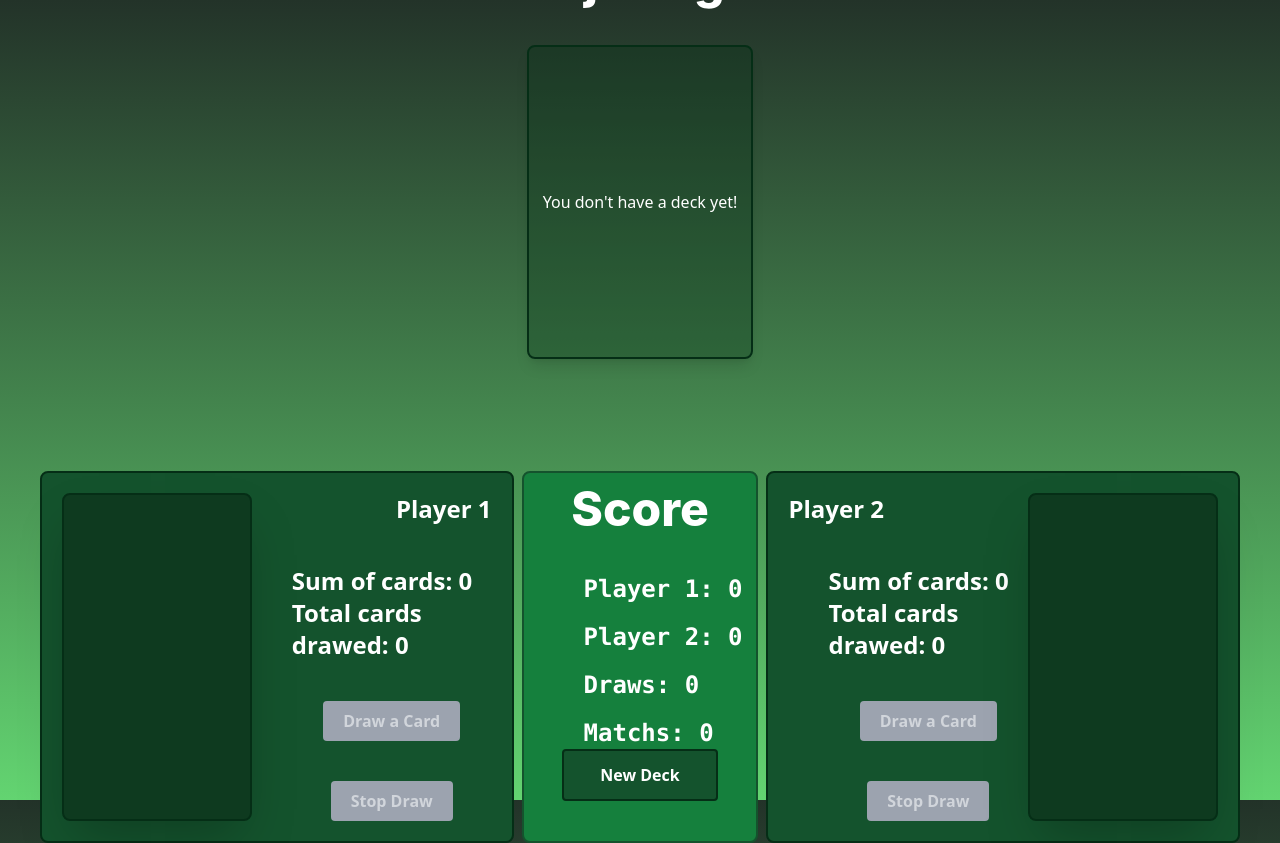
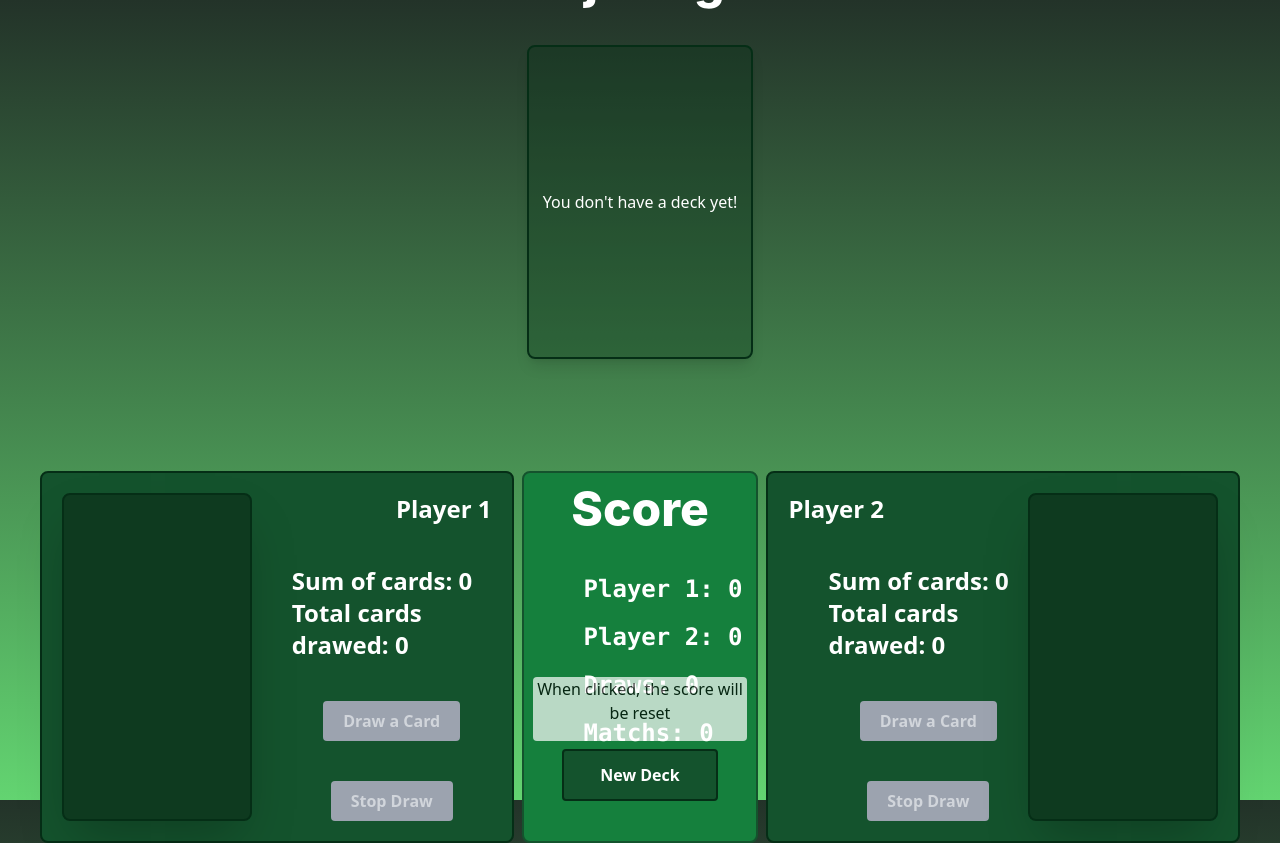
Before and after one commit to vgont/Blackjack-Game, a Next.js app in the folder client/: page / in a window 1280 px wide. Both pictures are taken after a click on the button "New Deck". Built offline with nearby package versions, Linux system fonts and the light colour scheme; no server answers.

Commit message:
add warning while hover new deck

```diff
--- a/client/src/components/DrawCard.tsx
+++ b/client/src/components/DrawCard.tsx
@@ -34,7 +34,7 @@ const DrawCard: React.FC<IDrawCard> = ({
 
   return (
     <button
-      className={`self-center mt-10 px-5 py-2 rounded font-semibold ${handleBgColor()}`}
+      className={`self-center mt-10 px-5 py-2 rounded font-semibold transition ${handleBgColor()}`}
       onClick={onclick}
       disabled={handleDisabledButton(playerTurn, hasDeck, loadingCard)}
     >
--- a/client/src/components/NewDeck.tsx
+++ b/client/src/components/NewDeck.tsx
@@ -1,12 +1,20 @@
 interface INewDeck {
   onclick: () => void;
+  onMouseEnter: () => void;
+  onMouseLeave: () => void;
 }
 
-const NewDeck: React.FC<INewDeck> = ({ onclick }) => {
+const NewDeck: React.FC<INewDeck> = ({
+  onclick,
+  onMouseEnter,
+  onMouseLeave,
+}) => {
   return (
     <button
       onClick={onclick}
-      className="mt-auto mb-7 bg-green-900 hover:bg-green-950 border-2 border-green-950 hover:text-gray-300 font-semibold px-9 py-3 rounded text-white"
+      onMouseEnter={onMouseEnter}
+      onMouseLeave={onMouseLeave}
+      className="transition mt-auto mb-7 bg-green-900 hover:bg-green-950 border-2 border-green-950 hover:text-gray-300 font-semibold px-9 py-3 rounded text-white"
     >
       New Deck
     </button>
--- a/client/src/components/Score.tsx
+++ b/client/src/components/Score.tsx
@@ -1,3 +1,4 @@
+import { useState } from "react";
 import NewDeck from "./NewDeck";
 import PlayerScore from "./PlayerScore";
 import Title from "./Title";
@@ -17,6 +18,12 @@ const Score: React.FC<IScore> = ({
   totalMatchs,
   totalDraws,
 }) => {
+  const [showWarning, setShowWarning] = useState(false);
+
+  const handleWarning = () => {
+    setShowWarning(!showWarning);
+  };
+
   return (
     <div className="w-1/5 flex flex-col items-center bg-green-700 border-2 border-green-900 rounded-lg mx-2 p-3">
       <Title>Score</Title>
@@ -26,7 +33,22 @@ const Score: React.FC<IScore> = ({
         <p className="text-white font-semibold text-2xl font-mono">{`Draws: ${totalDraws}`}</p>
         <p className="text-white font-semibold text-2xl font-mono">{`Matchs: ${totalMatchs}`}</p>
       </div>
-      <NewDeck onclick={handleDeck} />
+      {showWarning && (
+        <div
+          className={`absolute bg-white w-1/6 h-16 mt-48 text-black rounded opacity-0 transition-opacity ${
+            showWarning ? "opacity-70" : ""
+          }`}
+        >
+          <p className="text-center">
+            {"When clicked, the score will be reset"}
+          </p>
+        </div>
+      )}
+      <NewDeck
+        onclick={handleDeck}
+        onMouseEnter={handleWarning}
+        onMouseLeave={handleWarning}
+      />
     </div>
   );
 };
--- a/client/src/components/StopDraw.tsx
+++ b/client/src/components/StopDraw.tsx
@@ -8,7 +8,7 @@ const StopDraw: React.FC<IStopDraw> = ({ onclick, isStopDrawDisabled }) => {
     <button
       disabled={isStopDrawDisabled}
       onClick={onclick}
-      className={`self-center mt-10 px-5 py-2 rounded font-semibold ${
+      className={`self-center mt-10 px-5 py-2 rounded font-semibold transition ${
         isStopDrawDisabled
           ? "bg-gray-400 text-gray-300"
           : "bg-green-500 text-white hover:bg-green-700"
--- a/client/src/pages/index.tsx
+++ b/client/src/pages/index.tsx
@@ -59,6 +59,8 @@ function index() {
     await FetchNewDeck(setDeck);
     setScorePlayerOne(0);
     setScorePlayerTwo(0);
+    setTotalDraws(0);
+    setTotalMatchs(0);
     handleResetMatch();
   };
 
```
